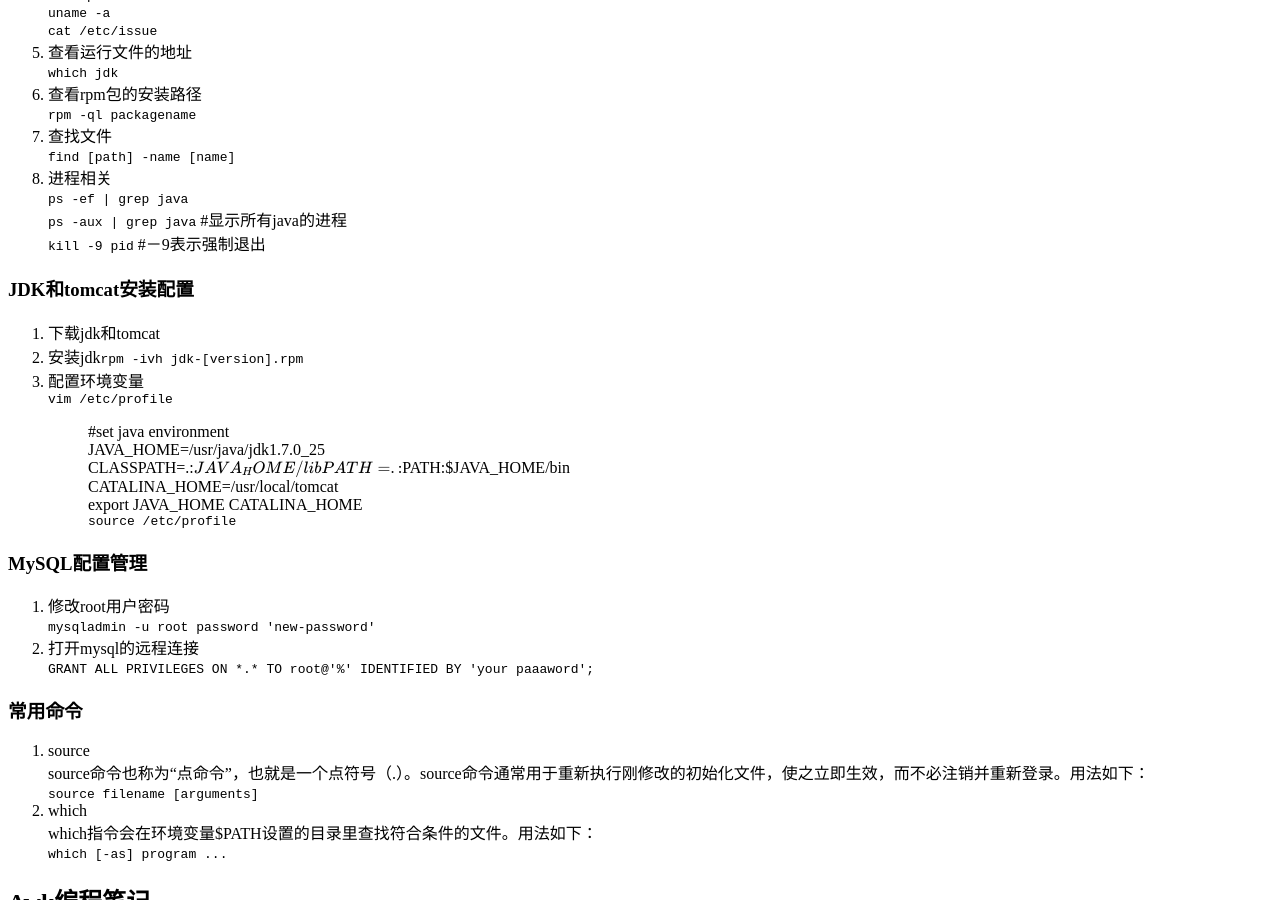
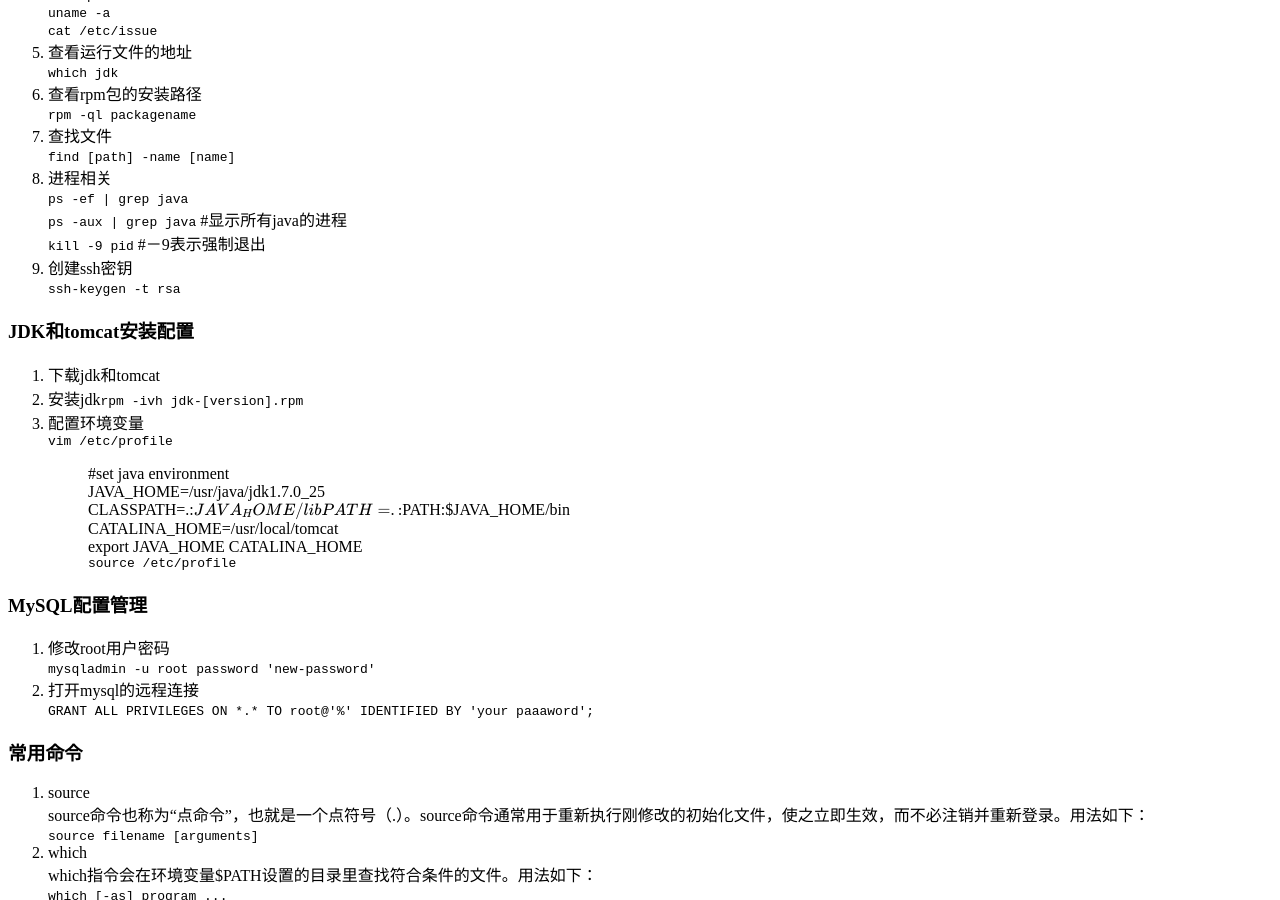
Before and after one commit to elan2wang/note, a Jekyll site: the page built from _posts/2013-05-29-linux-tips.md, in a window 1280 px wide and 900 px high, scrolled down 417 px. Built offline with Jekyll 4.4.1, drawn with Linux system fonts in a browser that asks for light colours; Markdown is read by kramdown in place of the engine named in the settings; formulas are drawn with MathJax 3; comment, search, counter and statistics services are not loaded.

Commit message:
edit some post

```diff
--- a/_posts/2013-05-29-linux-tips.md
+++ b/_posts/2013-05-29-linux-tips.md
@@ -31,6 +31,8 @@ categories: Linux
 <code>ps -ef | grep java</code>
 <code>ps -aux | grep java</code> #显示所有java的进程
 <code>kill -9 pid</code> #－9表示强制退出
+9. 创建ssh密钥
+<code>ssh-keygen -t rsa</code>
 
 ###JDK和tomcat安装配置
 1. 下载jdk和tomcat
```
Also changed, not shown: 2 other files.
